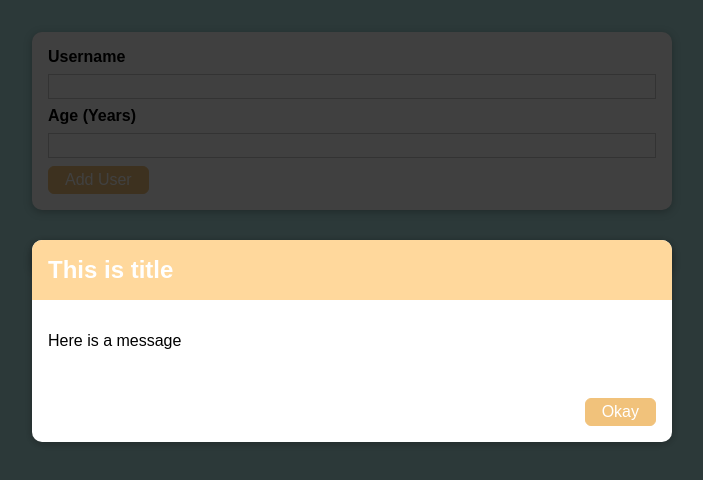
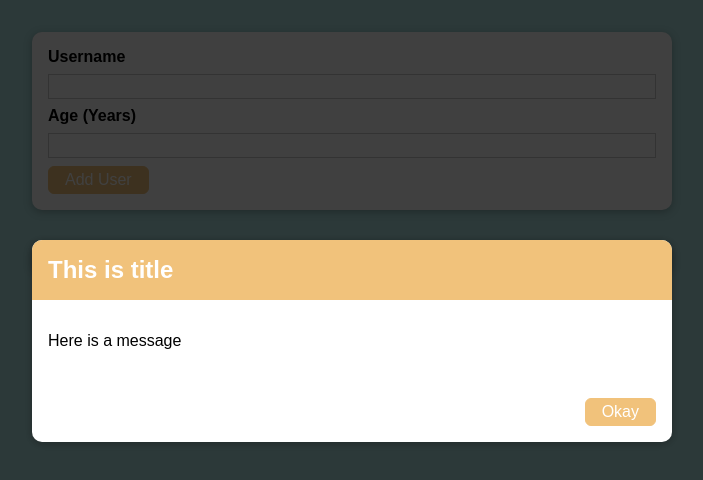
Before and after one commit to wanyu0413/React-userinfo, a React (Create React App) app: page / in a window 1280 px wide. Shown: the top 480 px of the page, without its empty margins (288-991 px from the left). Built offline with nearby package versions, Linux system fonts and the light colour scheme.

Commit message:
change color

```diff
--- a/src/components/UI/ErrorModal.module.css
+++ b/src/components/UI/ErrorModal.module.css
@@ -18,7 +18,7 @@
 }
 
 .header {
-  background: #FFD89C;
+  background: #F1C27B;
   padding: 1rem;
 }
 
```
